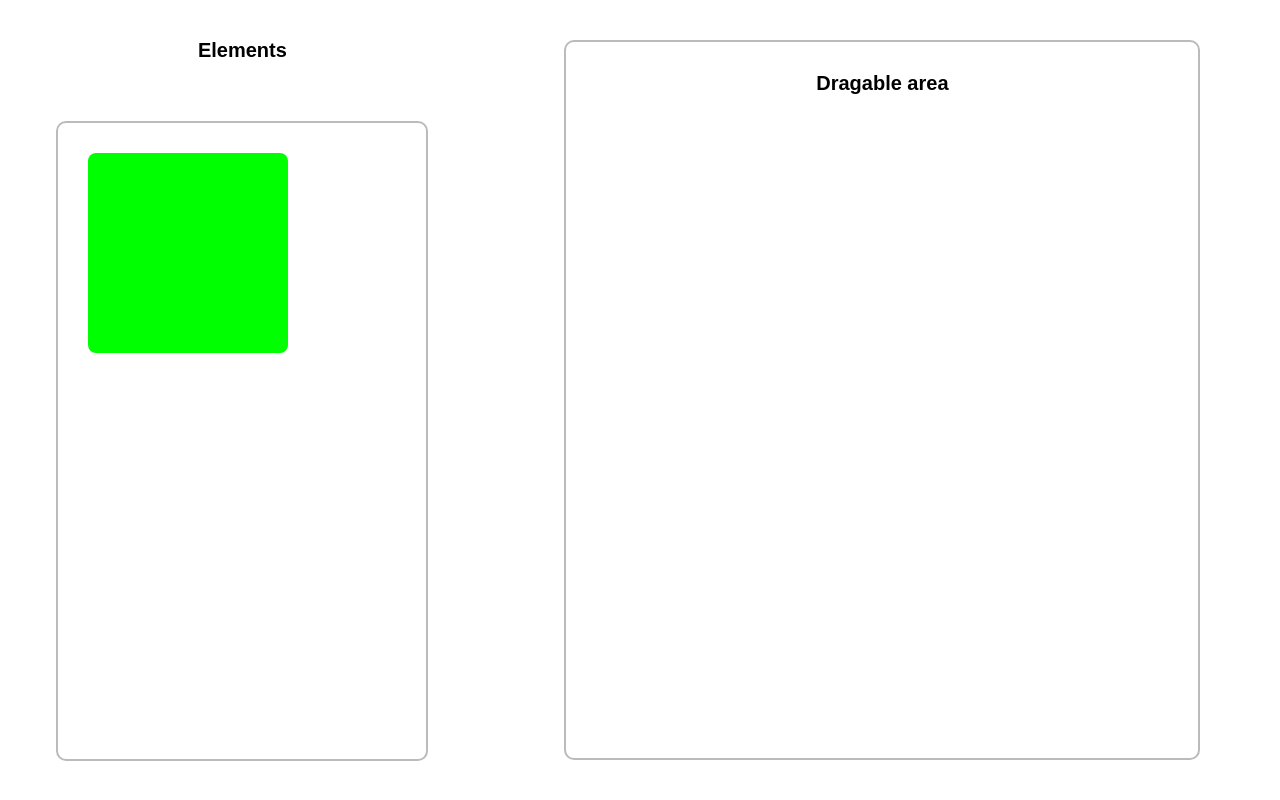
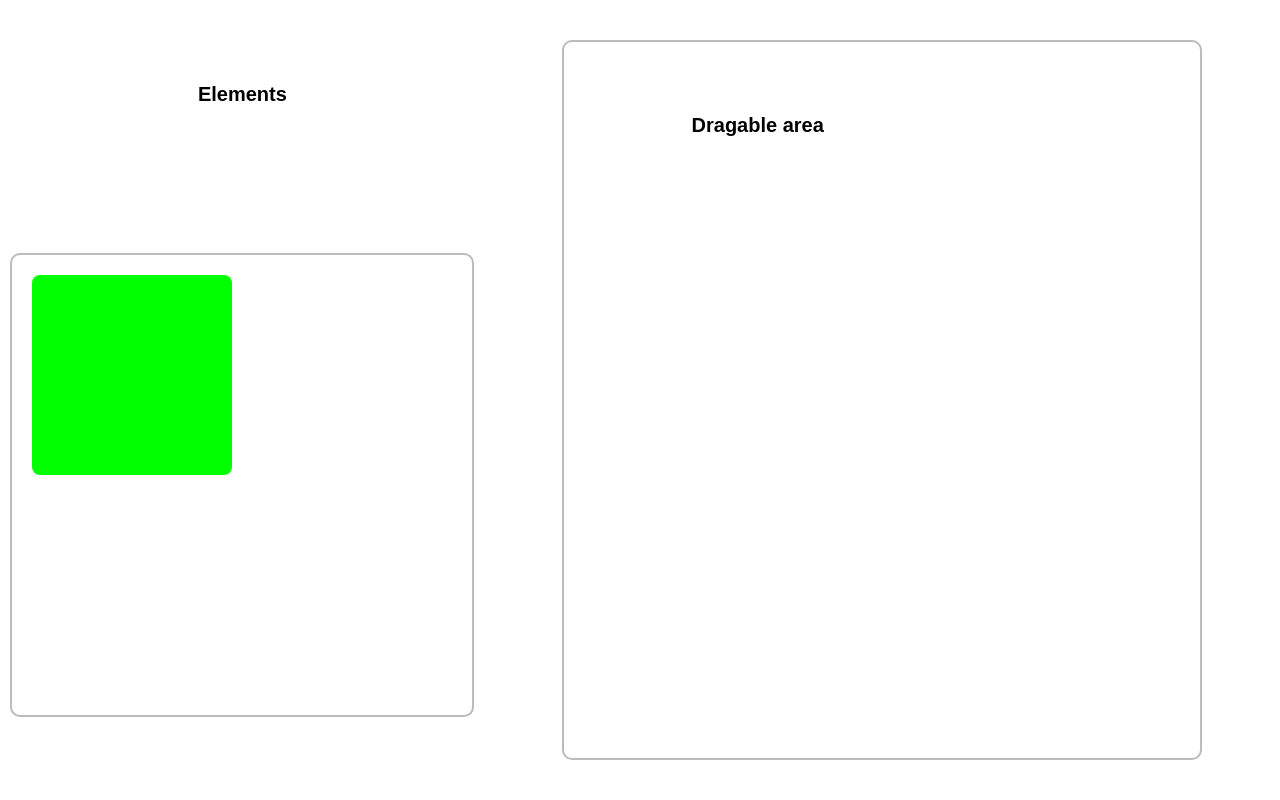
Before and after one commit to amangupta37/PDF-Editor, a React (Create React App) app: page / in a window 1280 px wide. Built offline with nearby package versions, Linux system fonts and the light colour scheme.

Commit message:
feat: add dynamic element addition on click action

```diff
--- a/src/components/Editor/Editor.css
+++ b/src/components/Editor/Editor.css
@@ -1,7 +1,6 @@
 .Editor {
     width: 100%;
     height: 100vh;
-    /* background-color: red; */
     display: flex;
 }
 
@@ -22,8 +21,16 @@
     background-color: orange;
 }
 .three {
+    width: 100px;
+    height: 100px;
+    font-size: 12px;
     background-color: aqua;
+    border-radius: 10px;
+    text-align: center;
+    display: grid;
+    place-items: center;
 }
+
 .four {
     background-color: blueviolet;
 }
@@ -42,28 +49,44 @@
     place-items: center;
 }
 .Content {
-    width: 80%;
-    height: 80vh;
+    /* width: 60%;
+    min-height: 80vh; */
     border: 2px solid #bcbbbb;
     border-radius: 10px;
+    padding: 2rem;
     display: grid;
     grid-template-columns: 1fr 1fr;
-    padding: 3rem;
-    column-gap: 3rem;
-    row-gap: 3rem;
+    grid-template-rows: 1fr 1fr;
+    gap: 2rem;
     /* background-color: red; */
-    position: relative;
+    /* column-gap: 4rem; */
+    /* background-color: rgb(255, 0, 0); */
 }
 .Content :hover {
+    box-shadow: #686464;
     cursor: pointer;
-    box-shadow: rgba(0, 0, 0, 0.35) 0px 5px 15px;
 }
 
 .RightContent {
-    min-width: 80%;
+    width: 50%;
     height: 90vh;
     border: 2px solid #bcbbbb;
     border-radius: 10px;
     padding: 3rem;
     text-align: center;
+    display: grid;
+    grid-template-columns: 1fr 1fr;
+    grid-template-rows: 1fr 1fr;
+    gap: 2rem;
+    position: absolute;
+    padding: 3rem;
 }
+.RightContent > * {
+    top: 10%;
+    left: 20%;
+    cursor: pointer;
+    position: absolute;
+}
+.RightContent :hover {
+    border: 2px solid blue;
+}
```
